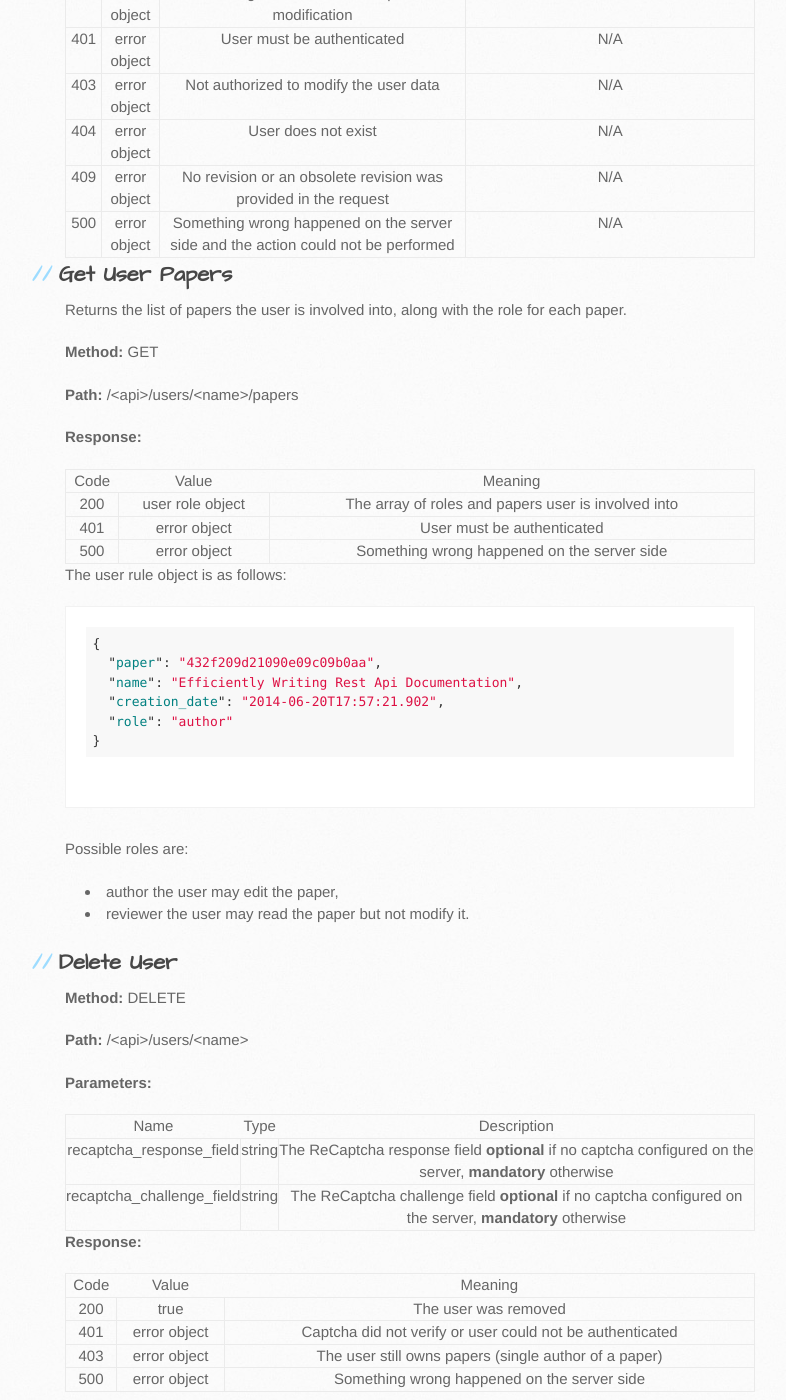
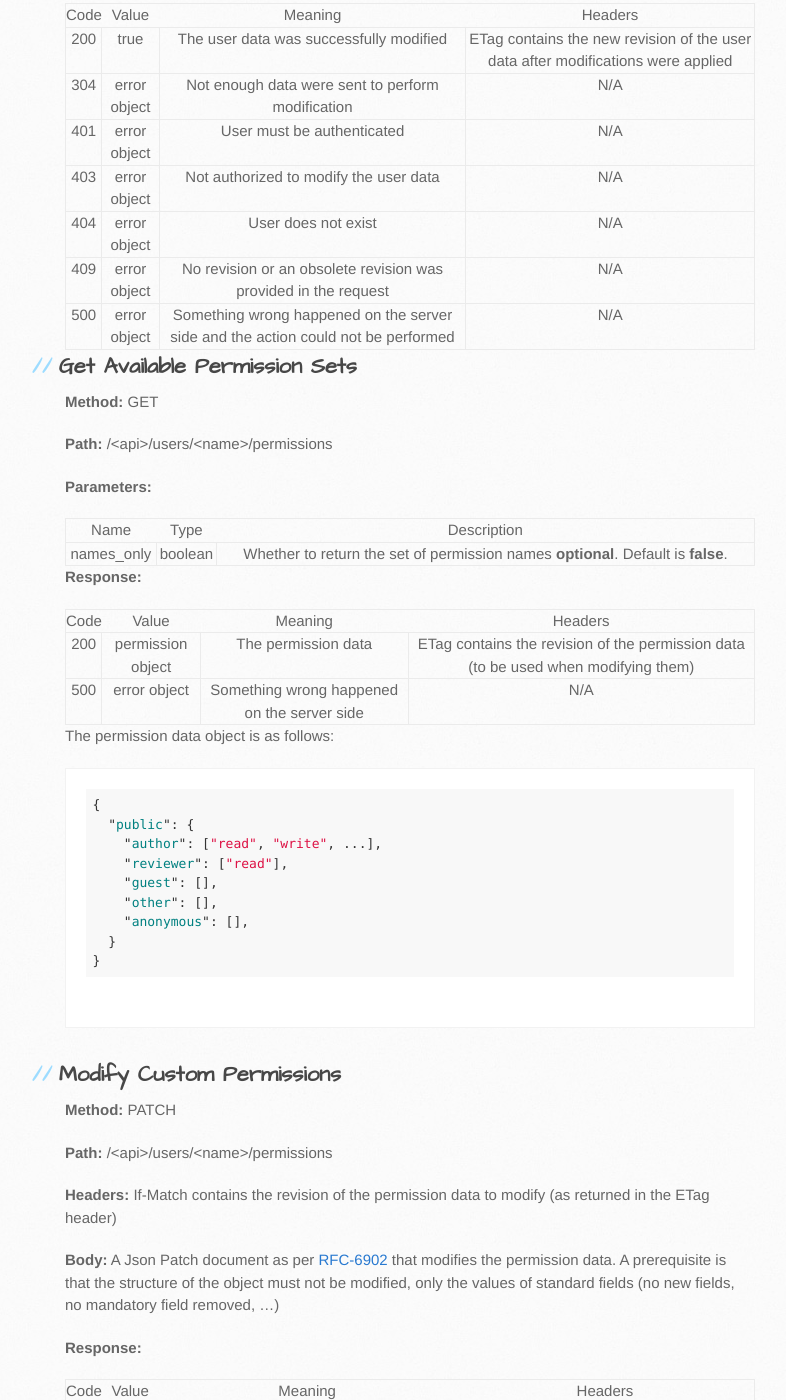
Before and after one commit to jeromedrouet/bluelatex-website, a Jekyll site: the page built from api/v1.1.x/users-api/index.markdown, in a window 1280 px wide and 1400 px high, scrolled down 3434 px. Shown: the whole window, without its empty margins (105-891 px from the left). Built offline with Jekyll 4.4.1, drawn with Linux system fonts in a browser that asks for light colours; some of the changed text lies outside the part shown.

Commit message:
Add permission management API

````diff
--- a/api/v1.1.x/users-api/index.markdown
+++ b/api/v1.1.x/users-api/index.markdown
@@ -19,6 +19,8 @@ GET    | /&lt;api&gt;/users/&lt;name&gt;/reset  | Generates a password reset tok
 POST   | /&lt;api&gt;/users/&lt;name&gt;/reset  | Performs password reset
 GET    | /&lt;api&gt;/users/&lt;name&gt;/info   | Gets the user data
 PATCH  | /&lt;api&gt;/users/&lt;name&gt;/info   | Modifies the user data
+PATCH  | /&lt;api&gt;/users/&lt;name&gt;/permissions   | Modifies the user custom permissions
+GET    | /&lt;api&gt;/users/&lt;name&gt;/permissions   | Gets permission sets available to the user
 GET    | /&lt;api&gt;/users/&lt;name&gt;/papers | Gets the list of papers shared with the user
 DELETE | /&lt;api&gt;/users/&lt;name&gt;        | Deletes the authenticated user
 
@@ -154,6 +156,60 @@ Code | Value          | Meaning | Headers
 409  | _error object_ | No revision or an obsolete revision was provided in the request | N/A
 500  | _error object_ | Something wrong happened on the server side and the action could not be performed | N/A
 
+## Get Available Permission Sets
+
+**Method:** GET
+
+**Path:** _/&lt;api&gt;/users/&lt;name&gt;/permissions_
+
+**Parameters:**
+
+Name       | Type    | Description
+---------- | ------- | -----------
+names_only | boolean | Whether to return the set of permission names **optional**. Default is **false**.
+
+**Response:**
+
+Code | Value          | Meaning | Headers
+---- | -------------- | ------- | -------
+200  | _permission object_  | The permission data | *ETag* contains the revision of the permission data (to be used when modifying them)
+500  | _error object_ | Something wrong happened on the server side | N/A
+
+The permission data object is as follows:
+
+```json
+{
+  "public": {
+    "author": ["read", "write", ...],
+    "reviewer": ["read"],
+    "guest": [],
+    "other": [],
+    "anonymous": [],
+  }
+}
+```
+
+## Modify Custom Permissions
+
+**Method:** PATCH
+
+**Path:** _/&lt;api&gt;/users/&lt;name&gt;/permissions_
+
+**Headers:** *If-Match* contains the revision of the permission data to modify (as returned in the ETag header)
+
+**Body:** A Json Patch document as per [RFC-6902](http://tools.ietf.org/html/rfc6902) that modifies the permission data. A prerequisite is that the structure of the object must not be modified, only the values of standard fields (no new fields, no mandatory field removed, ...)
+
+**Response:**
+
+Code | Value          | Meaning | Headers
+---- | -------------- | ------- | -------
+200  | _true_         | The permission data was successfully modified | *ETag* contains the new revision of the permission data after modifications were applied
+304  | _error object_ | Not enough data were sent to perform modification | N/A
+401  | _error object_ | User must be authenticated | N/A
+403  | _error object_ | Not authorized  | N/A
+409  | _error object_ | No revision or an obsolete revision was provided in the request | N/A
+500  | _error object_ | Something wrong happened on the server side and the action could not be performed | N/A
+
 ## Get User Papers
 
 Returns the list of papers the user is involved into, along with the role for each paper.
````
